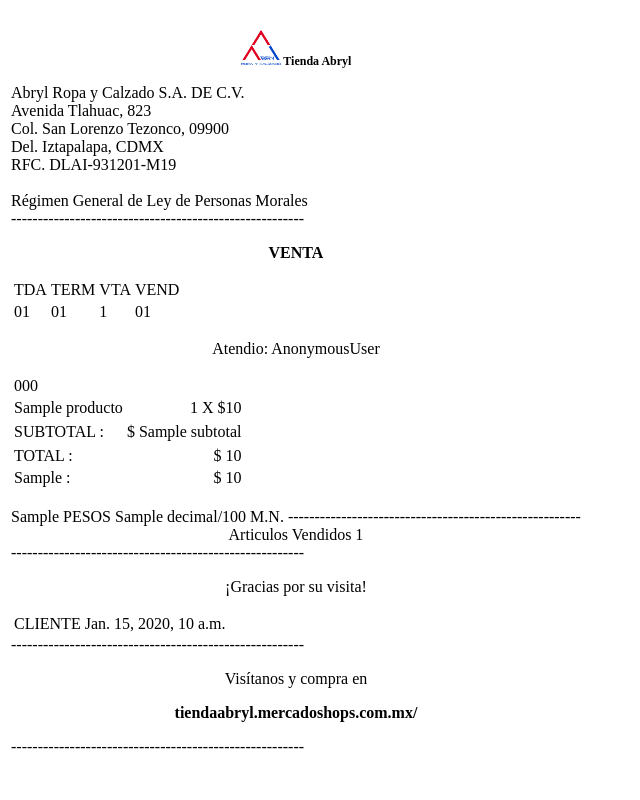
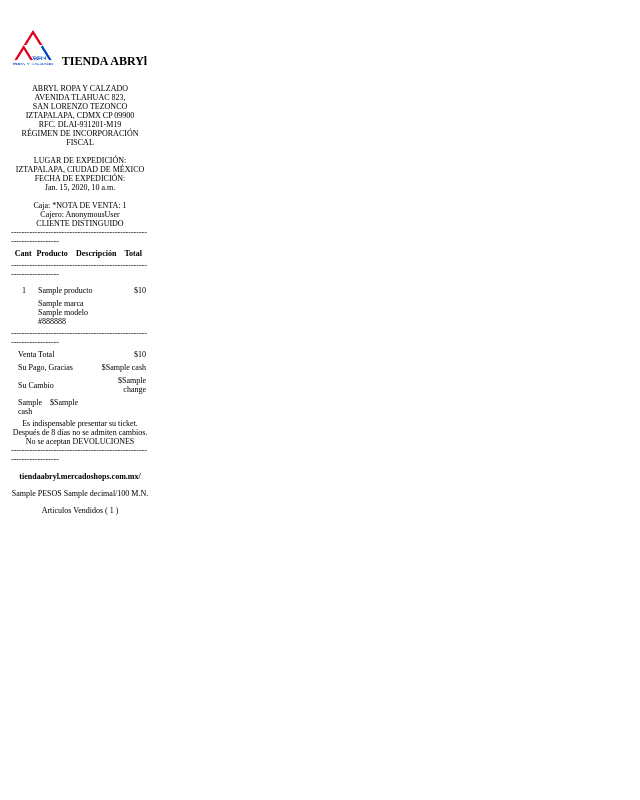
Before and after one commit to CarlosAdrianLabra/ExcaliburAbryl, a Django app: template templates/ventas/voucher.html in a window 1280 px wide. Shown: the whole page, without its empty margins (0-640 px from the left). Run offline with Django 3.2, Linux system fonts and the light colour scheme; the template is opened without the code that fills it: most values are stand-ins (such as "Sample title", 1, 10 or a date in 2020).

Commit message:
Actualización
VENTAS
* forms.py Se agrego la class EfectivoForm
* models.py Se agrego el modelo class Efectivo
* urls.py Se agregaron las url para calcular el cambio
* views.py Se agregaron las clases EfectivoView y EfectivoDeleteAll

TEMPLATES
* Ventas
 - index.html Se agrego lo de calcular cambio
 - ventas.html Se areglo un eeror visual de la tabla
 - voucher.html Se cambio la vista del Voucher

```diff
--- a/templates/ventas/voucher.html
+++ b/templates/ventas/voucher.html
@@ -1,5 +1,3 @@
-{% load static %}
-
 <!DOCTYPE html>
 <html lang="es">
 <head>
@@ -7,110 +5,116 @@
     <meta charset="UTF-8">
     <meta name="viewport" content="width=device-width, initial-scale=1.0">
 </head>
-<body>
+<body style="font-size: 8px;">
     <table>
-        <thead>
-            <tr>
-                <th></th>
-                <th></th>
-                <th></th>
-                <th></th>
-            </tr>
-        </thead>
+        <thead><tr><th width="138"></th></tr></thead>
         <tbody>
             <tr>
                 <td>
                     <div style="font-size: 12px; font-weight: bold; text-align: center; margin: 15px 0px;">
-                        <img src="http://127.0.0.1:8000/static/img/pagina_inicio/logo_abryl.png" width="40" height="35">
-                        Tienda Abryl
+                        <img src="http://127.0.0.1:8000/static/img/pagina_inicio/logo_abryl.png" width="40" height="35">&nbsp;&nbsp;&nbsp;TIENDA ABRYl
                     </div>
-                    Abryl Ropa y Calzado S.A. DE C.V.<br>
-                    Avenida Tlahuac, 823<br>
-                    Col. San Lorenzo Tezonco, 09900<br>
-                    Del. Iztapalapa, CDMX<br>
-                    RFC. DLAI-931201-M19<br>
-                    <br>
-                    Régimen General de Ley de Personas Morales<br>
-                    -------------------------------------------------------<br>
-                    <p style="text-align: center; font-weight: bold;">
-                        VENTA
-                    </p>
+                    <div style="text-align: center;">
+                        ABRYL ROPA Y CALZADO<br>
+                        AVENIDA TLAHUAC 823,<br>
+                        SAN LORENZO TEZONCO<br>
+                        IZTAPALAPA, CDMX CP 09900<br>
+                        RFC. DLAI-931201-M19<br>
+                        RÉGIMEN DE INCORPORACIÓN FISCAL<br>
+                        <br>
+                        LUGAR DE EXPEDICIÓN:<br>
+                        IZTAPALAPA, CIUDAD DE MÉXICO<br>
+                        FECHA DE EXPEDICIÓN:<br>
+                        {{venta.date_sale}}<br>
+                        <br>
+                        Caja: *NOTA DE VENTA: {{ venta.id }}<br>
+                        Cajero: {{ user }}<br>
 
+                        CLIENTE DISTINGUIDO<br>
+                    </div>
+                    ---------------------------------------------------------------------<br>
+                    <table>
+                        <thead style="text-align: center;">
+                            <tr>
+                                <th width="20">Cant</th>
+                                <th width="40" style="text-align: left;">Producto</th>
+                                <th>Descripción</th>
+                                <th width="34">Total</th>
+                            </tr>
+                        </thead>
+                    </table>
+                    ---------------------------------------------------------------------<br>
                     <table>
                         <thead>
                             <tr>
-                                <td>TDA</td>
-                                <td style="margin-left: 6px;">TERM</td>
-                                <td style="margin-left: 11px;">VTA</td>
-                                <td style="margin-left: 16px;">VEND</td>
+                                <th width="20"></th>
+                                <th width="40"></th>
+                                <th></th>
+                                <th width="34"></th>
                             </tr>
                         </thead>
                         <tbody>
+                            {% for producto in detalle_productos %}
                             <tr>
-                                <td>01</td>
-                                <td style="margin-left: 6px;">01</td>
-                                <td style="margin-left: 11px;">{{venta.id}}</td>
-                                <td style="margin-left: 16px;">01</td>
+                                <td style="text-align: center;">{{ producto.count }}</td>
+                                <td colspan="2">{{ producto.producto.nombre }}</td>
+                                <td style="text-align: right;">${{ producto.producto.precio_venta}}</td>
                             </tr>
+                            <tr style="padding-top: -3px;">
+                                <td></td>
+                                <td colspan="2">
+                                    {{ producto.producto.marca }} {{ producto.producto.modelo }} {{ producto.producto.get_color_display }}
+                                </td>
+                            </tr>
+                            {% endfor %}
                         </tbody>
                     </table>
-                        <p style="text-align: center;">Atendio: {{ user }}</p>
+                    ---------------------------------------------------------------------<br>
                     <table>
                         <tbody>
-                            {% for producto in detalle_productos %}
-                                <tr>
-                                    <td colspan="3">{{ producto.producto.barcode }}</td>
+                            <tr>
+                                <td></td>
+                                <td colspan="2">Venta Total</td>
+                                <td style="text-align: right;">${{venta.amount}}</td>
+                            </tr>
+                            {% for e in efectivo %}
+                                <tr style="padding-top: -3px;">
+                                    <td></td>
+                                    <td colspan="2">Su Pago, Gracias</td>
+                                    <td style="text-align: right;">${{e.cash}}</td>
+                                </tr>
+                                <tr style="padding-top: -3px;">
+                                    <td></td>
+                                    <td colspan="2">Su Cambio</td>
+                                    <td style="text-align: right;">${{e.change}}</td>
                                 </tr>
                                 <tr>
-                                    <td colspan="2">{{ producto.producto.nombre }}</td>
-                                    <td style="text-align: right;">
-                                        {{ producto.count }} X ${{ producto.producto.precio_venta}}
-                                    </td>
+                                    <td></td>
+                                    <td colspan="2">{{venta.get_type_payment_display}}&nbsp;&nbsp;&nbsp; ${{e.cash}}</td>
                                 </tr>
                             {% endfor %}
-                            <tr></tr>
-                            <tr>
-                                <td colspan="2">SUBTOTAL :</td>
-                                <td style="text-align: right;">
-                                    {% for venta in subtotal %}
-                                        {% for detalle in venta.detail_sale.all %}
-                                            $ {{ detalle.subtotal }}<br>
-                                        {% endfor %}
-                                    {% endfor %}
-                                </td>
-                            </tr>
-                            <tr></tr>
-                            <tr>
-                                <td colspan="2">TOTAL :</td>
-                                <td style="text-align: right;">$ {{venta.amount}}</td>
-                            </tr>
-                            <tr>
-                                <td colspan="2">{{venta.get_type_payment_display}} :</td>
-                                <td style="text-align: right;">$ {{venta.amount}}</td>
-                            </tr>
+                            {% if venta.get_type_payment_display == 'Tarjeta' %}
+                                <tr>
+                                    <td></td>
+                                    <td colspan="2">{{venta.get_type_payment_display}}&nbsp;&nbsp;&nbsp; ${{venta.amount}}</td>
+                                </tr>
+                            {% endif %}
+
                         </tbody>
                     </table>
-                    <br>
-                    {{ num2word }} PESOS {{decimal}}/100 M.N.
-                    -------------------------------------------------------<br>
-                    <p style="text-align: center; margin: 0px;">
-                        Articulos Vendidos {{venta.count}}
-                    </p>
-                    -------------------------------------------------------<br>
-                    <p style="text-align: center;">
-                        ¡Gracias por su visita!
-                    </p>
-                    <table style="text-align: center;">
-                        <tr>
-                            <td>CLIENTE</td><td>{{venta.date_sale}}</td>
-                        </tr>
-                    </table>
-                    -------------------------------------------------------<br>
-                    <p style="text-align: center;">Visítanos y compra en</p>
-                    <p style="text-align: center; font-weight: bold;">
-                        tiendaabryl.mercadoshops.com.mx/
-                    </p>
-                    -------------------------------------------------------<br>
+                    <div style="text-align: center; margin-top: 0px;">
+                        <!-- Esta Nota le generó un Cupón por:<br>
+                        $0.00 pesos. Favor de solicitarle al<br>
+                        Cajero le haga entrega de este cupón.<br>
+                        <br> -->
+                        Es indispensable presentar su ticket.<br>
+                        Después de 8 días no se admiten cambios.<br>
+                        No se aceptan DEVOLUCIONES
+                    </div>
+                    ---------------------------------------------------------------------<br>
+                    <p style="text-align: center; font-weight: bold;">tiendaabryl.mercadoshops.com.mx/</p>
+                    <p style="text-align: center;"> {{ num2word }} PESOS {{decimal}}/100 M.N.</p>
+                    <p style="text-align: center; margin: 0px;">Articulos Vendidos ( {{venta.count}} )</p>
                 </td>
             </tr>
         </tbody>
```
Also changed, not shown: applications/ventas/forms.py (+20 -5 lines), applications/ventas/models.py (+13 -18 lines), applications/ventas/urls.py (+10 -0 lines), applications/ventas/views.py (+55 -7 lines), templates/ventas/index.html (+50 -48 lines), templates/ventas/ventas.html (+6 -15 lines), applications/ventas/migrations/0004_efectivo.py (added).
